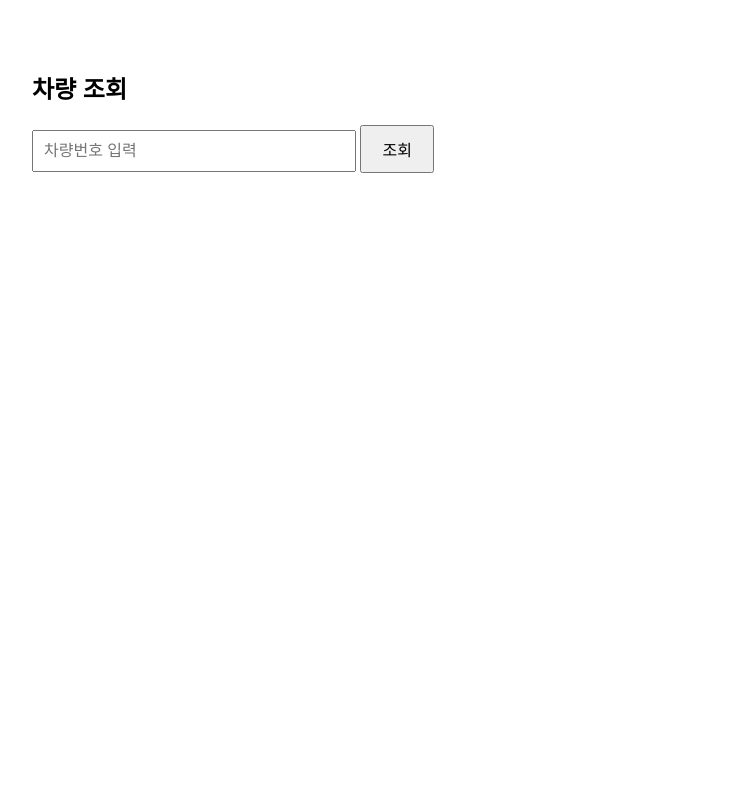
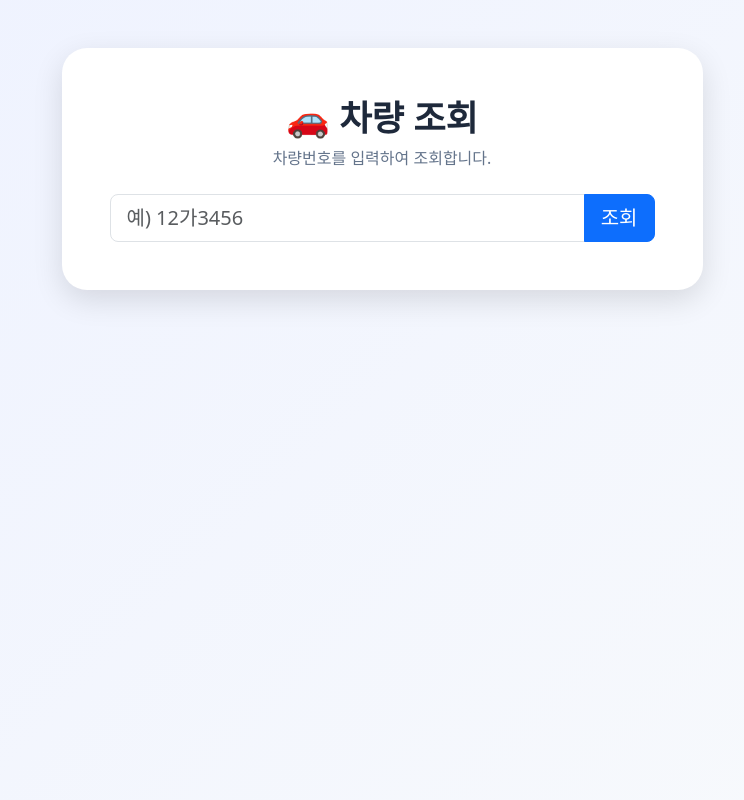
Before and after one commit to ipt6566/example, a Flask app: page / in a window 1280 px wide. Shown: the whole page, without its empty margins (258-1002 px from the left). Run offline with Flask 3, Linux system fonts and the light colour scheme.

Commit message:
Update index.html

```diff
--- a/templates/index.html
+++ b/templates/index.html
@@ -2,72 +2,141 @@
 <html lang="ko">
 <head>
     <meta charset="UTF-8">
-    <title>장애인 차량 조회</title>
+    <meta name="viewport" content="width=device-width, initial-scale=1">
+
+    <title>차량 조회</title>
+
+    <!-- Bootstrap -->
+    <link
+        href="https://cdn.jsdelivr.net/npm/bootstrap@5.3.3/dist/css/bootstrap.min.css"
+        rel="stylesheet">
 
     <style>
 
         body{
-            font-family: Arial;
-            max-width:700px;
-            margin:auto;
-            padding-top:50px;
+            background: linear-gradient(135deg,#eef2ff,#f8fafc);
+            min-height:100vh;
         }
 
-        input{
-            width:300px;
-            padding:10px;
-            font-size:16px;
+        .main-card{
+            border:none;
+            border-radius:25px;
+            box-shadow:0 10px 30px rgba(0,0,0,.12);
         }
 
-        button{
-            padding:10px 20px;
-            font-size:16px;
+        .result-card{
+            border:none;
+            border-radius:20px;
+            box-shadow:0 5px 15px rgba(0,0,0,.08);
         }
 
-        .result{
-            margin-top:30px;
-            border:1px solid #ddd;
-            padding:20px;
-            background:#f5f5f5;
+        .title{
+            font-size:2.2rem;
+            font-weight:700;
+            color:#1e293b;
+        }
+
+        .subtitle{
+            color:#64748b;
+        }
+
+        .car-number{
+            font-size:1.8rem;
+            font-weight:700;
+            color:#2563eb;
         }
 
     </style>
-
 </head>
 <body>
 
-<h2>차량 조회</h2>
+<div class="container py-5">
+
+    <div class="row justify-content-center">
+
+        <div class="col-lg-7">
+
+            <div class="card main-card p-5">
+
+                <h1 class="title text-center">
+                    🚗 차량 조회
+                </h1>
+
+                <p class="subtitle text-center mb-4">
+                    차량번호를 입력하여 조회합니다.
+                </p>
 
                 <form method="POST">
 
+                    <div class="input-group input-group-lg">
+
                         <input
                             type="text"
+                            class="form-control"
                             name="car_number"
-        placeholder="차량번호 입력"
+                            placeholder="예) 12가3456"
                             required>
 
-    <button type="submit">
+                        <button class="btn btn-primary">
                             조회
                         </button>
 
+                    </div>
+
                 </form>
 
+            </div>
 
             {% if result1 %}
 
-<div class="result">
+            <div class="card result-card mt-4 p-4">
 
-    <h3>검증 1</h3>
-    <p>{{ result1 }}</p>
+                <div class="text-center mb-4">
 
-    <hr>
+                    <div class="text-secondary">
+                        조회 차량
+                    </div>
 
-    <h3>검증 2</h3>
-    <p>{{ result2 }}</p>
+                    <div class="car-number">
+                        {{ car_number }}
+                    </div>
+
+                </div>
+
+                <div class="card bg-light border-0 p-3 mb-3">
+
+                    <h5 class="text-primary">
+                        검증 1
+                    </h5>
+
+                    <p class="mb-0">
+                        {{ result1 }}
+                    </p>
+
+                </div>
+
+
+                <div class="card bg-light border-0 p-3">
+
+                    <h5 class="text-success">
+                        검증 2
+                    </h5>
+
+                    <p class="mb-0">
+                        {{ result2 }}
+                    </p>
+
+                </div>
 
             </div>
 
             {% endif %}
 
+        </div>
+
+    </div>
+
+</div>
+
 </body>
 </html>
```
Lines whose indentation alone changed are shown as unchanged.
